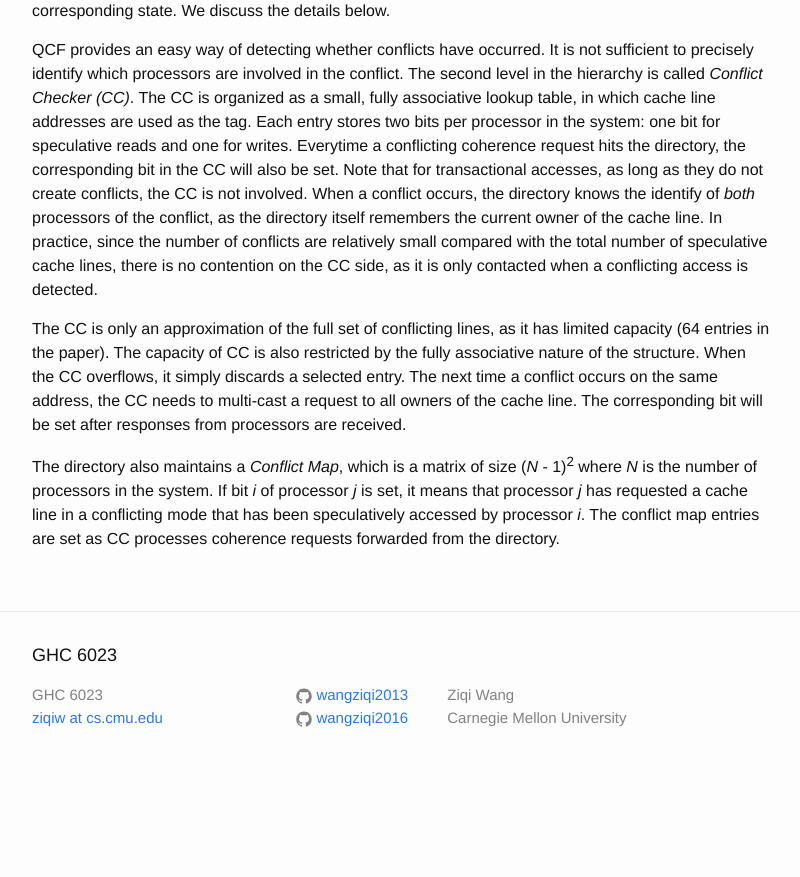
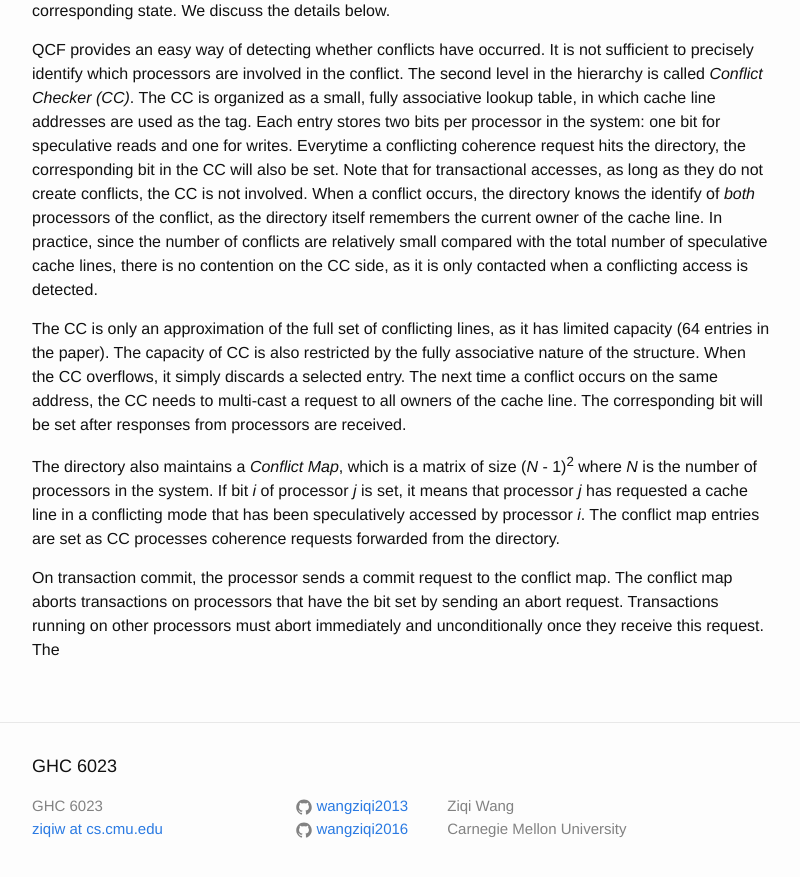
Before and after one commit to wangziqi2013/wangziqi2013.github.io, a Jekyll site: the page built from _posts/2018-12-09-ecotm.markdown, in a window 1280 px wide and 900 px high, scrolled down 1261 px. Shown: the top 877 px of the window, without its empty margins (238-1038 px from the left). Built offline with Jekyll 4.4.1, drawn with Linux system fonts in a browser that asks for light colours; before the commit the page ends 2050 px from its top, so only the background shows below that.

Commit message:
Working on commit

```diff
--- a/_posts/2018-12-09-ecotm.markdown
+++ b/_posts/2018-12-09-ecotm.markdown
@@ -59,3 +59,7 @@ The directory also maintains a *Conflict Map*, which is a matrix of size (*N* -
 in the system. If bit *i* of processor *j* is set, it means that processor *j* has requested a cache line in a conflicting
 mode that has been speculatively accessed by processor *i*. The conflict map entries are set as CC processes
 coherence requests forwarded from the directory.
+
+On transaction commit, the processor sends a commit request to the conflict map. The conflict map aborts transactions on
+processors that have the bit set by sending an abort request. Transactions running on other processors must abort immediately
+and unconditionally once they receive this request. The
```
